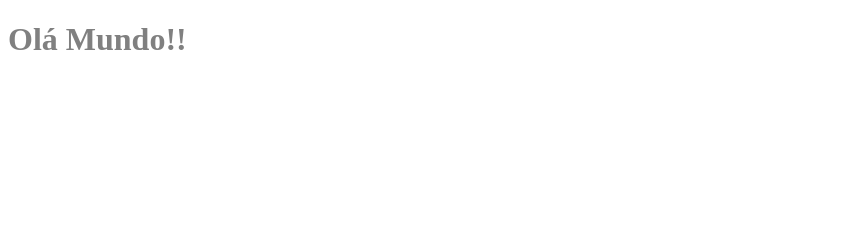
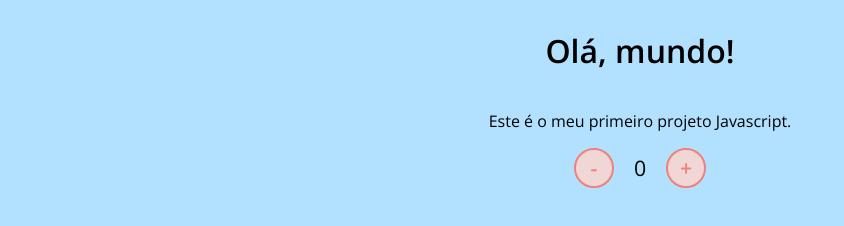
Before and after one commit to Linha-Rocha/DIO, a plain HTML site: page index.html in a window 1280 px wide. Shown: the whole page, without its empty margins (0-844 px from the left). Drawn offline with nearby package versions, Linux system fonts and the light colour scheme.

Commit message:
excercio contador js

```diff
--- a/assets/css/styles.css
+++ b/assets/css/styles.css
@@ -1,3 +1,36 @@
-body{
-    color: grey;
+@import url('https://fonts.googleapis.com/css2?family=Open+Sans:wght@300;600&display=swap');
+
+* {
+    font-family: 'Open Sans', sans-serif;
 }
+
+body {
+    display: flex;
+    align-items: center;
+    justify-content: center;
+    flex-direction: column;
+    background-color: rgb(177, 225, 255);
+}
+
+button {
+    height: 40px;
+    width: 40px;
+    border-radius: 50%;
+    border: 2px solid lightcoral;
+    background-color: rgb(241, 214, 214);
+    color: lightcoral;
+    font-size: 16pt;
+    font-weight: 600;
+    text-align: center;
+}
+
+#counter {
+    display: flex;
+}
+
+#currentNumber {
+    display: flex;
+    align-items: center;
+    margin: 0 20px;
+    font-size: 16pt;
+}
--- a/assets/js/scripts.js
+++ b/assets/js/scripts.js
@@ -1 +1,12 @@
-console.log("Hello Word!")
+var currentNumberWrapper = document.getElementById('currentNumber');
+var currentNumber = 0;
+
+function increment(){
+    currentNumber = currentNumber + 1;
+    currentNumberWrapper.innerHTML = currentNumber;
+
+}
+function decrement(){
+    currentNumber = currentNumber - 1;
+    currentNumberWrapper.innerHTML = currentNumber;
+}
--- a/index.html
+++ b/index.html
@@ -2,13 +2,18 @@
 <html lang="en">
 <head>
     <meta charset="UTF-8">
-    <meta http-equiv="X-UA-Compatible" content="IE=edge">
     <meta name="viewport" content="width=device-width, initial-scale=1.0">
     <link rel="stylesheet" href="assets/css/styles.css" />
-    <script src="assets/js/scripts.js" ></script>
-    <title>teste dio</title>
+    <title>Contador</title>
 </head>
 <body>
-    <h1>Olá Mundo!!</h1>
+    <h1>Olá, mundo!</h1>
+    <p>Este é o meu primeiro projeto Javascript.</p>
+    <div id="counter">
+        <button name="subtrair" onclick="decrement()">-</button>
+        <span id="currentNumber">0</span>
+        <button name="adicionar" onclick="increment()">+</button>
+    </div>
+    <script src="assets/js/scripts.js"></script>
 </body>
 </html>
```
